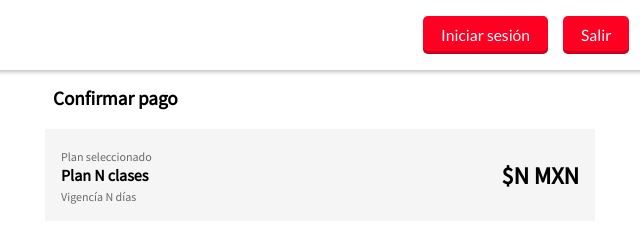
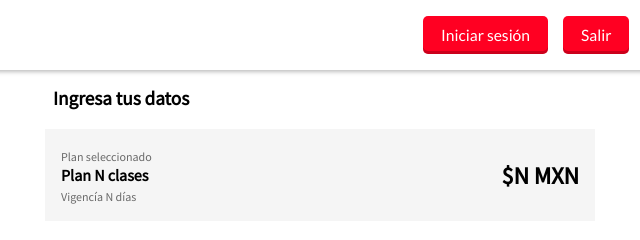
Before and after one commit to carlosraymundor/indoorcycling, a plain HTML site: page pago.html in a window 1280 px wide. Shown: the top 240 px of the page, 320-960 px from the left. Drawn offline with nearby package versions, Linux system fonts and the light colour scheme; a script that the page names is missing; files whose address does not match are found by name.

Commit message:
Update pago.html

```diff
--- a/pago.html
+++ b/pago.html
@@ -94,7 +94,7 @@
 
         <div class="section-form">
             <div class="section-header">
-                <p class="section-title">Confirmar pago</p>
+                <p class="section-title">Ingresa tus datos</p>
             </div>
             <div class="details-plan">
                 <div class="details-info">
```
